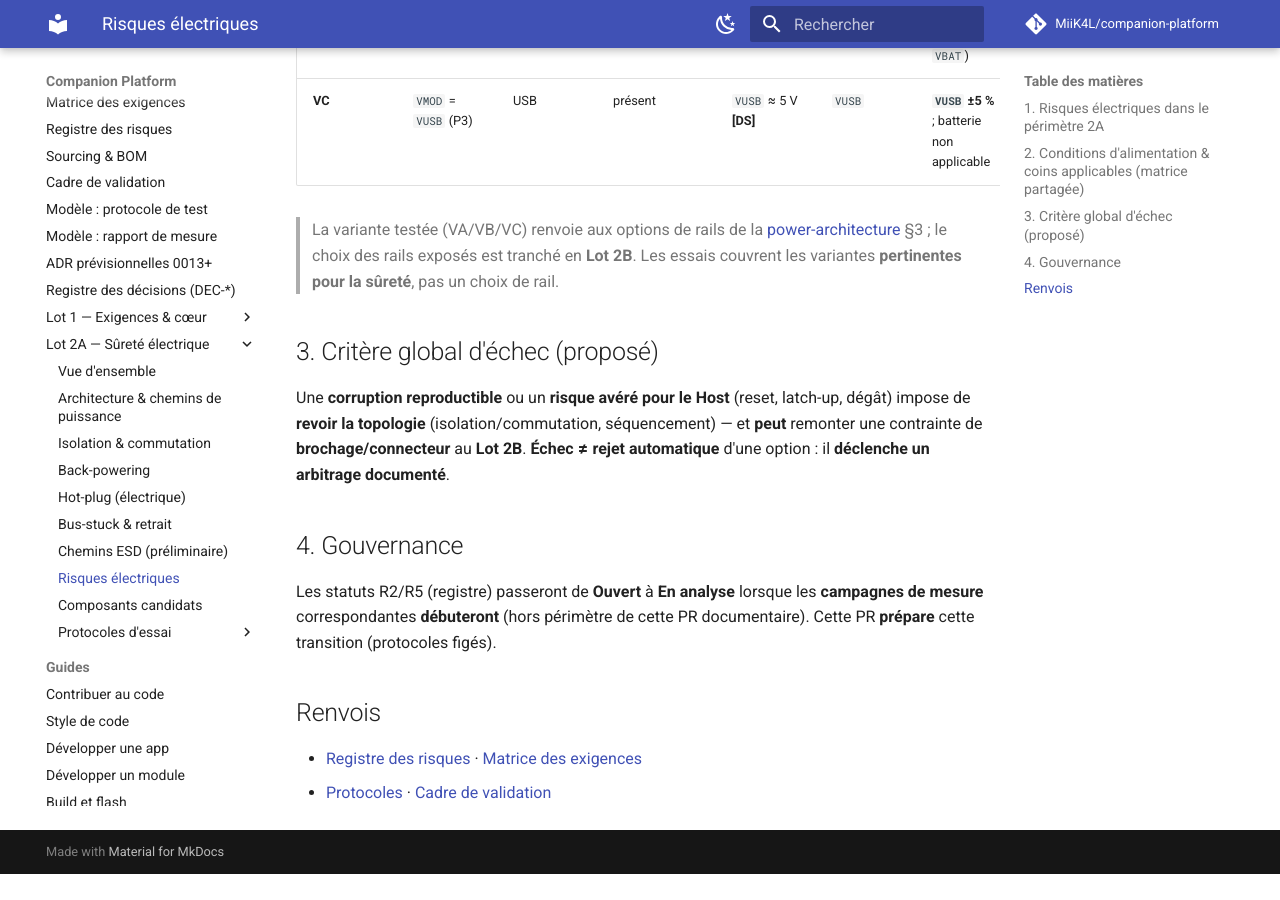
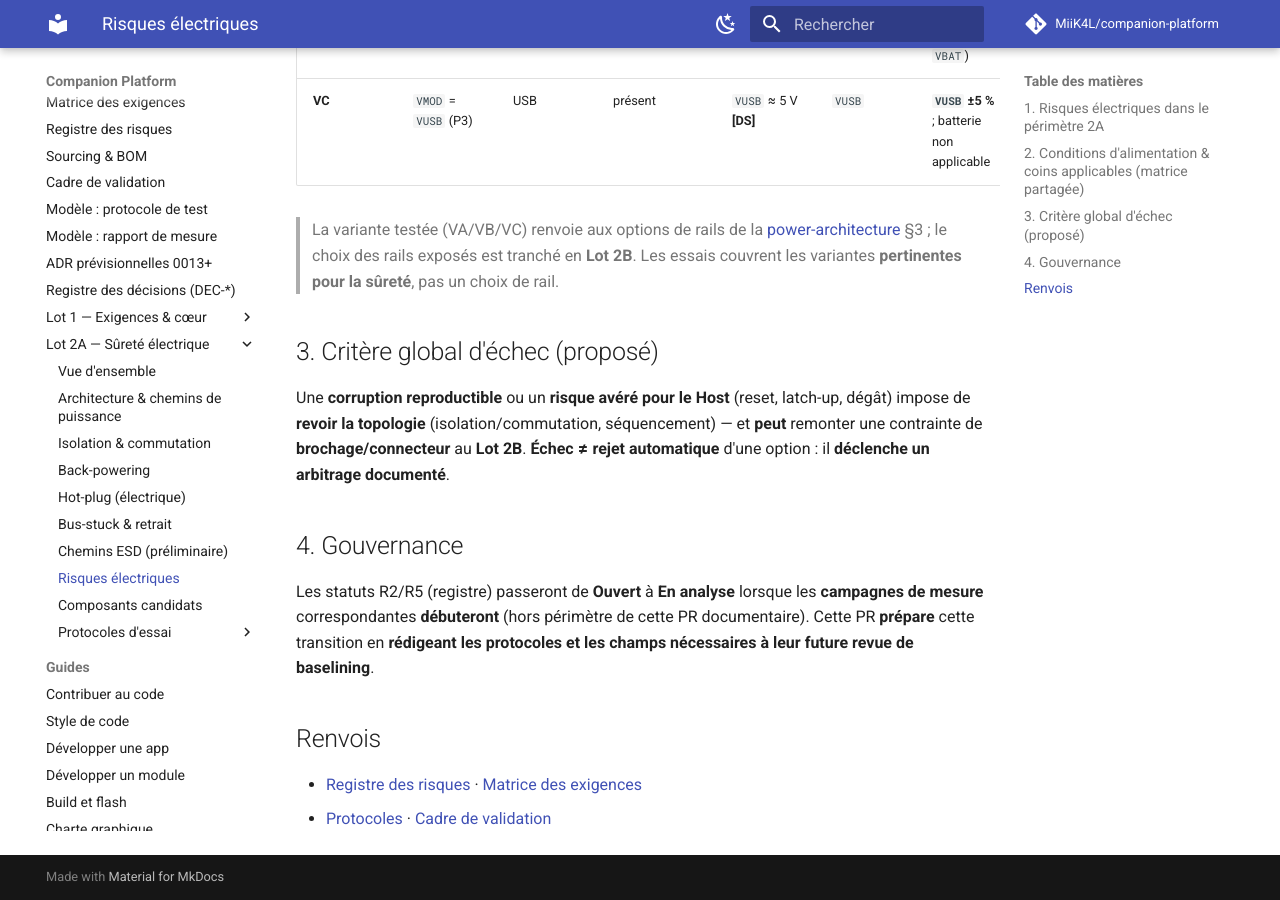
Before and after one commit to MiiK4L/companion-platform, an MkDocs documentation site: the page built from docs/phase-1/lot-2/electrical-risk-analysis.md, in a window 1280 px wide and 900 px high, scrolled down 1498 px. Built offline with MkDocs 1.6.1 and Material for MkDocs 9.7.7, drawn with Linux system fonts in a browser that asks for light colours; comment, search, counter and statistics services are not loaded; before the commit the page ends 2372 px from its top, so only the background shows below that.

Commit message:
docs(phase-1): lot 2A — corrige la mention « protocoles figés »
Aligne la gouvernance des risques sur le statut Brouillon : la PR
prépare la transition en rédigeant les protocoles et les champs
nécessaires à leur future revue de baselining (au lieu de « figés »).

```diff
--- a/docs/phase-1/lot-2/electrical-risk-analysis.md
+++ b/docs/phase-1/lot-2/electrical-risk-analysis.md
@@ -53,7 +53,8 @@ arbitrage documenté**.
 
 Les statuts R2/R5 (registre) passeront de **Ouvert** à **En analyse** lorsque les
 **campagnes de mesure** correspondantes **débuteront** (hors périmètre de cette
-PR documentaire). Cette PR **prépare** cette transition (protocoles figés).
+PR documentaire). Cette PR **prépare** cette transition en **rédigeant les
+protocoles et les champs nécessaires à leur future revue de baselining**.
 
 ## Renvois
 
```
